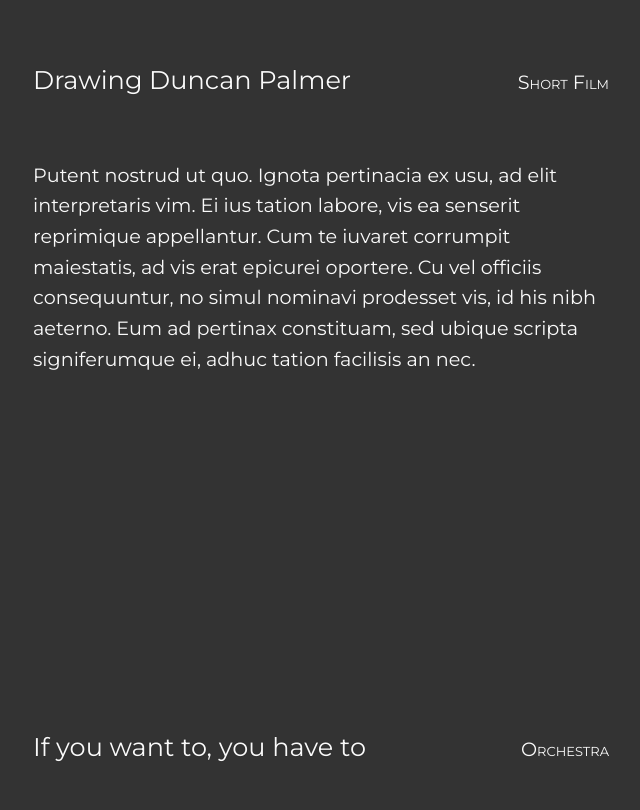
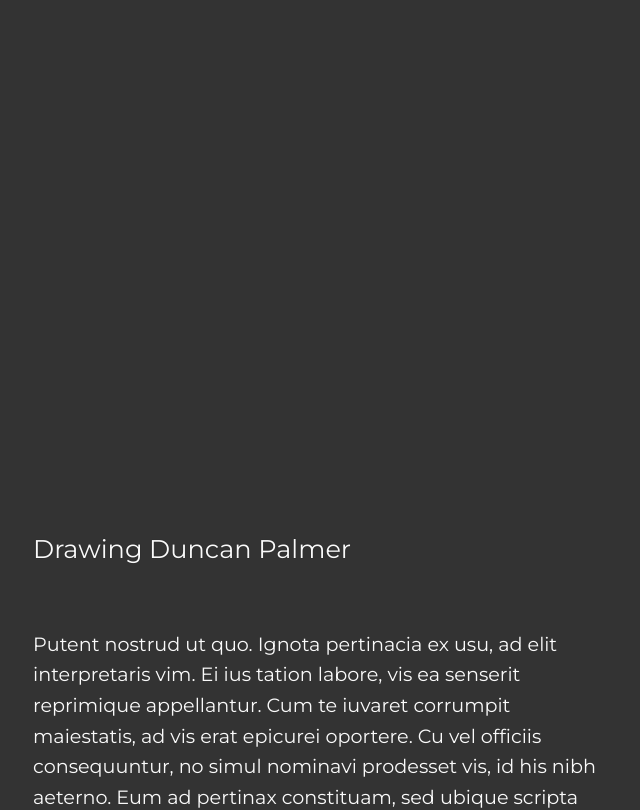
Before and after one commit to moarsel/thomas-portfolio, a React (Create React App) app: page / in a window 1280 px wide. Shown: the part 1100-1910 px from the top of the page, without its empty margins (319-959 px from the left). Built offline with nearby package versions, Linux system fonts and the light colour scheme.

Commit message:
Manage state in parent and youtube vids

```diff
--- a/package.json
+++ b/package.json
@@ -9,8 +9,8 @@
   "dependencies": {
     "react": "^15.3.1",
     "react-dom": "^15.3.1",
+    "react-player": "^0.12.1",
     "react-waypoint": "^3.1.3",
-    "react-youtube": "^7.2.0",
     "smoothscroll-polyfill": "^0.3.4"
   },
   "scripts": {
--- a/src/App.js
+++ b/src/App.js
@@ -2,23 +2,74 @@ import smoothScroll from 'smoothscroll-polyfill';
 smoothScroll.polyfill();
 
 import React, { Component } from 'react';
+import ReactDOM from 'react-dom'
 import './App.css';
-// import Project from './Project.js';
+
 import Feature from './Feature.js';
 
-// import wantToVideo from './videos/ifyouwantto.mp4';
-// import duncanPalmerVideo from './videos/drawing-duncan.mp4';
-// import takeTheStairsVideo from './videos/take-the-elevator.mp4';
+class App extends Component {
+  constructor(){
+    super();
+    this.state = {activeFeature: -1};
 
-// import duncanPalmer from './images/duncan_palmer.png';
-// import wantToHaveTo from './images/want-to-have-to.png';
-// import takeStairs from './images/take-the-stairs.png';
+    this.featuredContent = [
+      {
+        theme:"#0e2300",
+        video:"https://www.youtube.com/watch?v=JfmyXwpFLbc",
+        title:"Drawing Duncan Palmer",
+        category:"Short Film",
+        description: `Putent nostrud ut quo. Ignota pertinacia ex usu, ad elit interpretaris
+        vim. Ei ius tation labore, vis ea senserit reprimique appellantur. Cum te iuvaret
+        corrumpit maiestatis, ad vis erat epicurei oportere. Cu vel officiis consequuntur, no
+        simul nominavi prodesset vis, id his nibh aeterno. Eum ad pertinax constituam, sed ubique
+        scripta signiferumque ei, adhuc tation facilisis an nec.`
+      },
+      {
+        theme:"#0e2300",
+        video:"https://www.youtube.com/watch?v=wVjGmzqW4Lg",
+        title:"If you want to, you have to",
+        category:"Orchestra",
+        description: `Putent nostrud ut quo. Munere abhorreant usu te, ex per delenit delectus
+        salutatus, summo simul sea an. Ignota pertinacia ex usu, ad elit interpretaris vim.
+        Ei ius tation labore, vis ea senserit reprimique appellantur. Cum te iuvaret corrumpit
+        maiestatis, ad vis erat epicurei oportere. Cu vel officiis consequuntur, no simul
+        nominavi prodesset vis, id his nibh aeterno. Eum ad pertinax constituam, sed ubique
+        scripta signiferumque ei, adhuc tation facilisis an nec.`
+      }
+    ]
+  }
 
-// <Project theme="#0e2300" previewImage={duncanPalmer} video={duncanPalmerVideo} title="Drawing Duncan Palmer" category="Short Film" description="yep yep yep"  movieSrc="https://player.vimeo.com/video/148242729"></Project>
-// <Project theme="#482935" previewImage={takeStairs} video={takeTheStairsVideo} title="Take the Elevator" category="Experimental" movieSrc="https://player.vimeo.com/video/148242729"></Project>
-// <Project theme="#fad49e" previewImage={wantToHaveTo} video={wantToVideo} title="If you want to, you have to" category="Orchestra" description="yep yep yep"  movieSrc="https://player.vimeo.com/video/148242729"></Project>
+  toggleActive(index){
+    this.setState({activeFeature: index});
+  }
 
-class App extends Component {
+  componentDidUpdate(prevProps, prevState) {
+    let videoContainer = ReactDOM.findDOMNode(this.refs.activeFeature);
+    if(videoContainer && videoContainer.offsetTop && prevState !== this.state) {
+      window.scroll({
+        top: videoContainer.offsetTop - 25,
+        behavior: 'smooth'
+      });
+    }
+  }
+
+  renderFeature(feature, index){
+    const attrs = {
+      key: index,
+      theme: feature.theme,
+      video: feature.video,
+      title: feature.title,
+      description: feature.description
+    }
+
+    let active = this.state.activeFeature === index;
+
+    if(active) {
+      attrs.ref = "activeFeature";
+    }
+    return (<Feature {...attrs} activeFeature={active} toggleActive={this.toggleActive.bind(this, index)}/>)
+  }
+
   render() {
     return (
       <div className="App">
@@ -32,8 +83,13 @@ class App extends Component {
         <p className="card-byline">
           Lorem ipsum dolor sit amet, an vidit omittam vulputate ius. Velit denique accumsan ei qui, utinam admodum omnesque ne eum, an mel aperiam labores mandamus. Purto quidam cu sit, ex eam quando primis interesset.
         </p>
-        <Feature theme="#0e2300" video={"JfmyXwpFLbc"} title="Drawing Duncan Palmer" category="Short Film" description="Putent nostrud ut quo. Ignota pertinacia ex usu, ad elit interpretaris vim. Ei ius tation labore, vis ea senserit reprimique appellantur. Cum te iuvaret corrumpit maiestatis, ad vis erat epicurei oportere. Cu vel officiis consequuntur, no simul nominavi prodesset vis, id his nibh aeterno. Eum ad pertinax constituam, sed ubique scripta signiferumque ei, adhuc tation facilisis an nec."  movieSrc="https://player.vimeo.com/video/148242729"></Feature>
-        <Feature theme="#0e2300" video={"wVjGmzqW4Lg"} title="If you want to, you have to" category="Orchestra" description="Ex velit augue voluptua quo, vel modus fuisset ea. Eirmod eripuit molestiae ea duo, duo praesent salutandi scriptorem cu. Lorem omittam repudiandae mea ut, ea sale reque eos. Munere abhorreant usu te, ex per delenit delectus salutatus, summo simul sea an. Fabulas atomorum scriptorem sea ei, stet quando aperiam nam no, congue iriure cum ad."  movieSrc="https://player.vimeo.com/video/148242729"></Feature>
+        {
+          this.featuredContent.map(
+            (feature, index) => {
+              return this.renderFeature(feature, index);
+            }
+          )
+        }
         <p className="contact-me">
 
         </p>
--- a/src/Feature.js
+++ b/src/Feature.js
@@ -1,15 +1,13 @@
 import React, { Component } from 'react';
-import YouTube from 'react-youtube';
+import ReactPlayer from 'react-player'
 import './Feature.css';
 
 class Feature extends Component {
 
   constructor() {
     super();
-    this.state = {isOpen: false};
     this.handleScroll = this.handleScroll.bind(this)
-    this.handleClick = this.handleClick.bind(this)
-  };
+  }
 
   componentDidMount(){
     window.addEventListener('scroll', this.handleScroll);
@@ -17,76 +15,37 @@ class Feature extends Component {
     // let projectVideo = this.refs.projectVideo;
     // projectVideo.volume = 0;
     // projectVideo.controls = false;
-  };
+  }
 
   handleScroll(e) {
-    let projectVideo = this.refs.projectVideo.internalPlayer;
+    // let projectVideo = this.refs.projectVideo.internalPlayer;
     let featureBounds = this.refs.featureBlurb.getBoundingClientRect();
     let isVisible = (featureBounds.top + 200 < window.innerHeight) && (featureBounds.bottom - 540 > 0);
     let featureCenter = featureBounds.top - featureBounds.top / 2;
     featureCenter *= Math.sign(featureCenter);
     featureCenter = 1 - featureCenter / 150;
     // projectVideo.style.transform = "translateY: #{22+ featureCenter}px";
-    // console.log(featureCenter, `HSLA(20,20,#{featureCenter}, 1)`);
-    // console.log(`HSLA(20,20,${featureCenter * 100}, 1)`);
 
     if (featureCenter > 0) {
       // console.log(`RGBA(22,33, ${featureCenter * 100}, 1)`);
       // document.body.style.backgroundColor = `HSLA(222,${featureCenter * 10}, 100, 1)`;
     }
 
-
-
-    // Math.floor(Math.abs(x));
-
-    // cool effect
-    // projectVideo.currentTime = featureCenter * 10;
-
-
-
-
-
-    if (isVisible && !this.state.isOpen) {
-      projectVideo.playVideo();
-    } else if (!isVisible && !this.state.isOpen){
+    if (isVisible && !this.props.activeFeature) {
+      // projectVideo.playVideo();
+    } else if (!isVisible && !this.props.activeFeature){
       this.closeFeature();
     }
-  };
-
-  handleClick(e){
-    this.openFeature();
-  }
-
-  openFeature(){
-    let projectVideo = this.refs.projectVideo.internalPlayer;
-    let videoContainer = this.refs.videoContainer;
-
-    this.setState({isOpen: true});
-    projectVideo.seekTo(0);
-    projectVideo.unMute();
-    projectVideo.setOption("controls", 1);
-
-    projectVideo.playVideo();
-    console.log(videoContainer, videoContainer.offsetTop)
-
-    window.scroll({
-      top: videoContainer.offsetTop - 25,
-      behavior: 'smooth'
-    });
-
-    setTimeout(function(){
-      // projectVideo.controls = true;
-    }, 1200);
   }
 
   closeFeature(){
-      let projectVideo = this.refs.projectVideo.internalPlayer;
+      // let projectVideo = this.refs.projectVideo.internalPlayer;
 
 
       // this.setState({isOpen: false})
       // projectVideo.pause();
-      projectVideo.volume = 0;
-      projectVideo.controls = false;
+      // projectVideo.mute();
+      // projectVideo.setOption("controls", 0);
 
       // maintain scroll position on close...
       // var tempScrollTop = window.scrollY;
@@ -97,57 +56,49 @@ class Feature extends Component {
 
   componentWillUnmount() {
     window.removeEventListener('scroll', this.handleScroll);
-  };
-
-  onReady(event) {
-    let video = event.target;
-    video.playVideo();
-    video.mute();
-    video.controls = false;
   }
 
   render() {
 
-
-    let activeClass = this.state.isOpen ? 'projectOpen' : 'projectClosed';
+    let activeClass = this.props.activeFeature ? 'projectOpen' : 'projectClosed';
     const videoOpts = {
-      width: '100%',
       playerVars: { // https://developers.google.com/youtube/player_parameters
         autoplay: 1,
-        controls: this.state.isOpen ? 1 : 0,
+        controls: this.props.activeFeature ? 1 : 0,
         showinfo: 0,
         rel:0,
-        modestbranding: 1
+        modestbranding: 1,
+        videoId: this.props.video
       }
     }
 
 
     return (
-      <div className={activeClass}>
+      <section className={activeClass}>
         <div ref="featureBlurb" className="featureContainer">
-
-
+          <div>{this.props.activeFeature}</div>
           <div className="videoElement" ref="videoContainer">
-            <YouTube
-            ref="projectVideo"
-            videoId={this.props.video}
-            opts={videoOpts}
-            onReady={this.onReady}
-            />
+            <ReactPlayer
+              url={this.props.video}
+              ref="projectVideo"
+              playing={this.props.activeFeature}
+              youtubeConfig={videoOpts}
+              width="100%"
+              height="60vh"/>
           </div>
 
 
-          <div className="feature" onClick={this.handleClick}>
+          <div className="feature" onClick={this.props.toggleActive}>
             <div className="feature-text">
               <div className="feature-title">{this.props.title}</div>
               <div className="feature-category">{this.props.category}</div>
             </div>
             <div className="feature-description">
-            {this.props.description}
+              {this.props.description}
             </div>
           </div>
         </div>
-      </div>
+      </section>
     );
   }
 }
```
